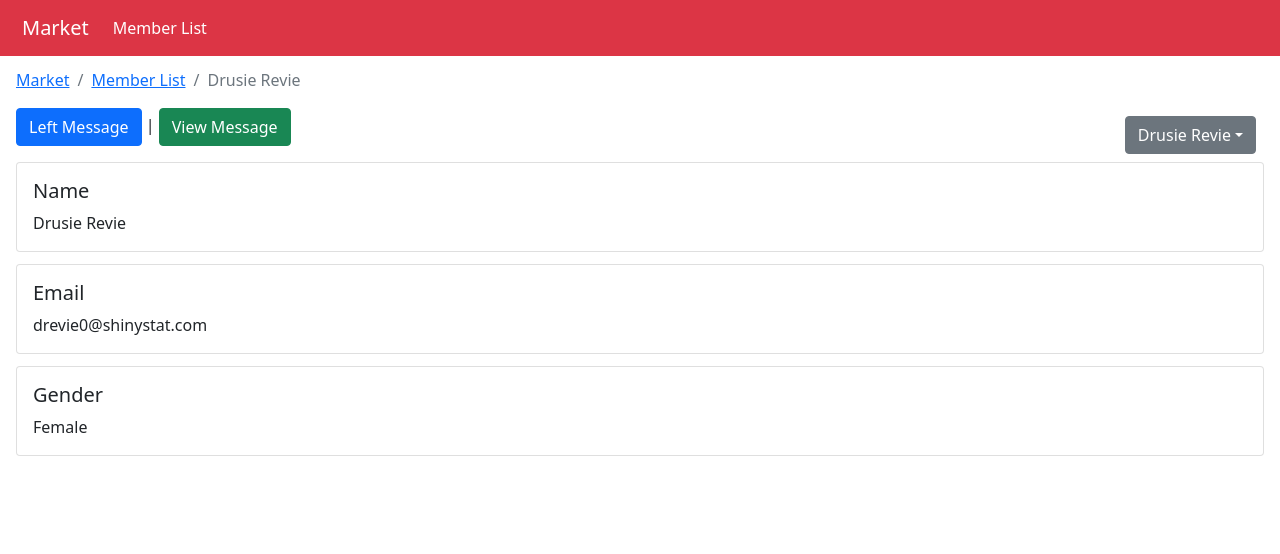
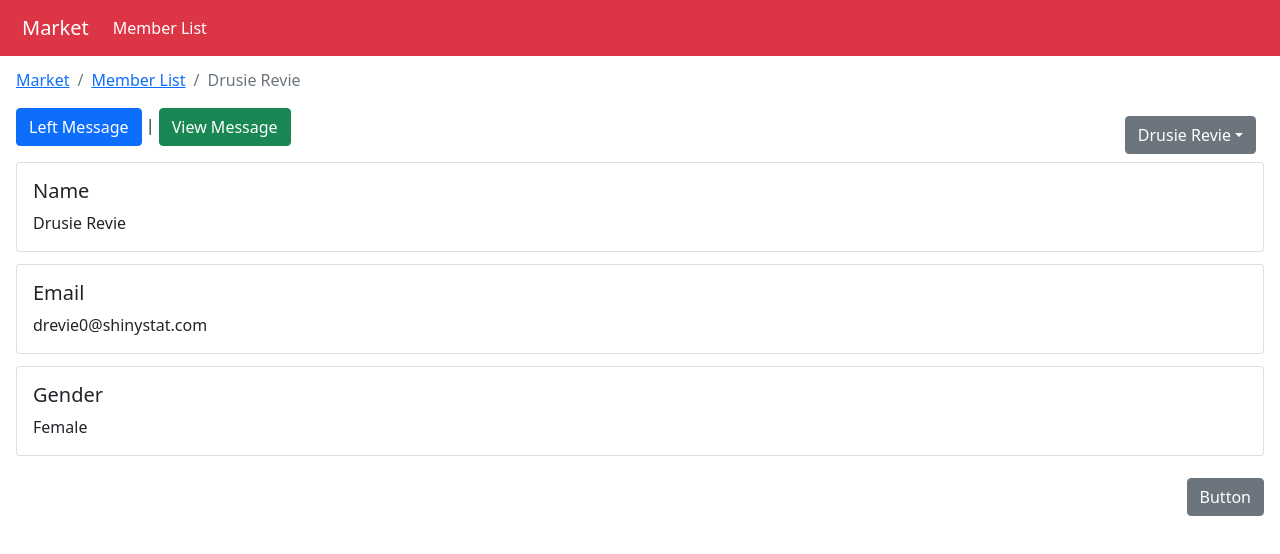
Before and after one commit to chenjiahau/Express-with-Vue2, a Vue app in the folder client/: page /member-list/member/1 in a window 1280 px wide. Shown: the top 554 px of the page. Built offline with nearby package versions, Linux system fonts and the light colour scheme.

Commit message:
URL add hash

```diff
--- a/client/src/components/MemberDetail.vue
+++ b/client/src/components/MemberDetail.vue
@@ -1,5 +1,5 @@
 <template>
-  <div class="member-detail" v-if="member">
+  <div class="member-detail" v-if="member" href="#top">
     <nav aria-label="breadcrumb">
       <ol class="breadcrumb">
         <li class="breadcrumb-item">
@@ -64,6 +64,9 @@
       </div>
     </div>
     <router-view></router-view>
+    <div class="goto-top">
+      <b-button @click="gotoTop()">Button</b-button>
+    </div>
   </div>
 </template>
 
@@ -85,6 +88,11 @@ export default {
     this.member = this.getMemberById(this.id);
   },
   watch: {
+    $route(to) {
+      if (to.hash && to.hash.indexOf("#top") > -1) {
+        window.scrollTo(0,0);
+      }
+    },
     id(newValue) {
       this.member = this.getMemberById(newValue);
     }
@@ -112,6 +120,13 @@ export default {
         name: 'viewMessage'
       })
       .catch(()=>{});
+    },
+    gotoTop: function() {
+      this.$router.push({
+        name: this.$route.name,
+        hash: '#top' + new Date().getTime()
+      })
+      .catch(()=>{});
     }
   }
 }
@@ -121,4 +136,10 @@ export default {
   .card {
     margin-bottom: 12px;
   }
+
+  .goto-top {
+    display: flex;
+    margin: 22px 0;
+    justify-content: end;
+  }
 </style>
```
